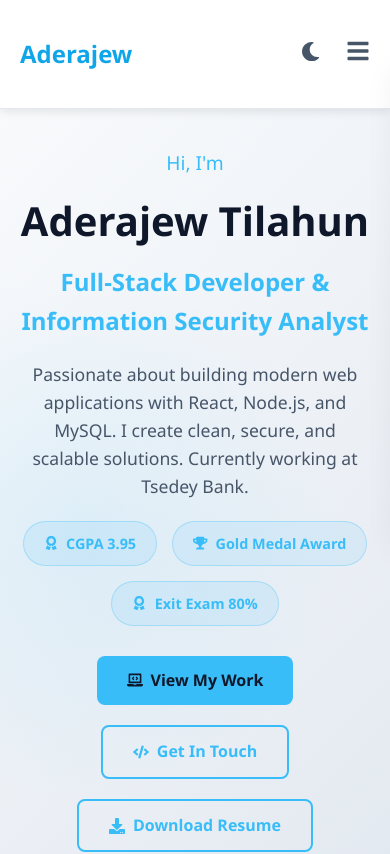
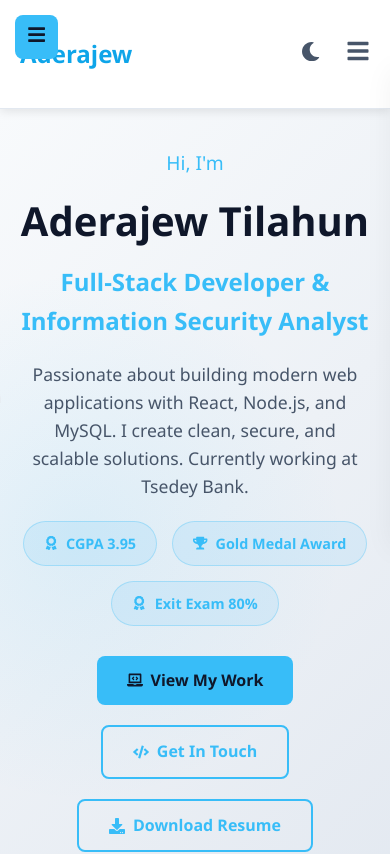
Before and after one commit to AderajewTilahun/portfolio, a React (Create React App) app: page / in a window 390 px wide. Shown: the top 854 px of the page. Built offline with nearby package versions, Linux system fonts and the light colour scheme.

Commit message:
Add toggleable sidebar with hamburger menu for mobile

```diff
--- a/src/components/Sidebar.jsx
+++ b/src/components/Sidebar.jsx
@@ -1,15 +1,26 @@
+import { useState } from "react";
 import {
   FaEnvelope,
   FaGithub,
   FaLinkedin,
-  FaDownload
+  FaDownload,
+  FaBars,
+  FaTimes
 } from "react-icons/fa";
 import "../css/Sidebar.css";
 import profileImg from "../assets/profile.png";
 
 const Sidebar = () => {
+  const [isOpen, setIsOpen] = useState(false);
+
   return (
-    <aside className="sidebar">
+    <>
+      {/* Hamburger Menu Button (Mobile Only) */}
+      <button className="sidebar-toggle" onClick={() => setIsOpen(!isOpen)}>
+        {isOpen ? <FaTimes /> : <FaBars />}
+      </button>
+
+      <aside className={`sidebar ${isOpen ? "active" : ""}`}>
         {/* Profile Image */}
         <img src={profileImg} alt="Aderajew Tilahun" className="profile-img" />
 
@@ -45,6 +56,7 @@ const Sidebar = () => {
           </a>
         </div>
       </aside>
+    </>
   );
 };
 
--- a/src/css/Sidebar.css
+++ b/src/css/Sidebar.css
@@ -10,6 +10,29 @@
   display: flex;
   flex-direction: column;
   align-items: center;
+  transition: transform 0.3s ease;
+  z-index: 1000;
+}
+
+.sidebar-toggle {
+  display: none;
+  position: fixed;
+  top: 15px;
+  left: 15px;
+  z-index: 1001;
+  background: #38bdf8;
+  color: #0f172a;
+  border: none;
+  padding: 10px 12px;
+  border-radius: 8px;
+  cursor: pointer;
+  font-size: 1.2rem;
+  transition: all 0.3s;
+}
+
+.sidebar-toggle:hover {
+  background: #0ea5e9;
+  transform: translateY(-2px);
 }
 
 .profile-img {
@@ -72,3 +95,18 @@
   background: #1e293b;
   color: #38bdf8;
 }
+
+/* Mobile Styles */
+@media (max-width: 768px) {
+  .sidebar-toggle {
+    display: block;
+  }
+
+  .sidebar {
+    transform: translateX(-100%);
+  }
+
+  .sidebar.active {
+    transform: translateX(0);
+  }
+}
--- a/src/styles.css
+++ b/src/styles.css
@@ -912,10 +912,6 @@ body {
   .footer {
     margin-left: 0;
   }
-
-  .sidebar {
-    display: none;
-  }
 }
 
 /* Dark Mode Styles */
```
Lines whose indentation alone changed are shown as unchanged.
